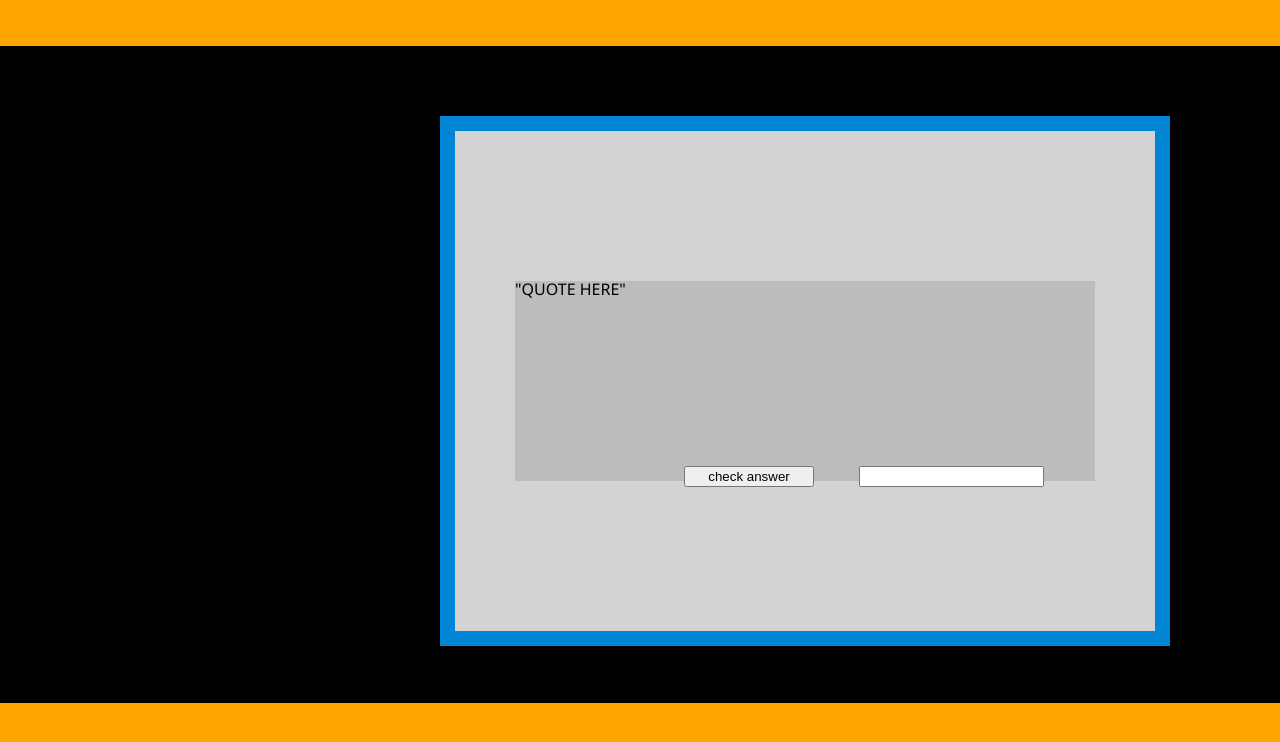
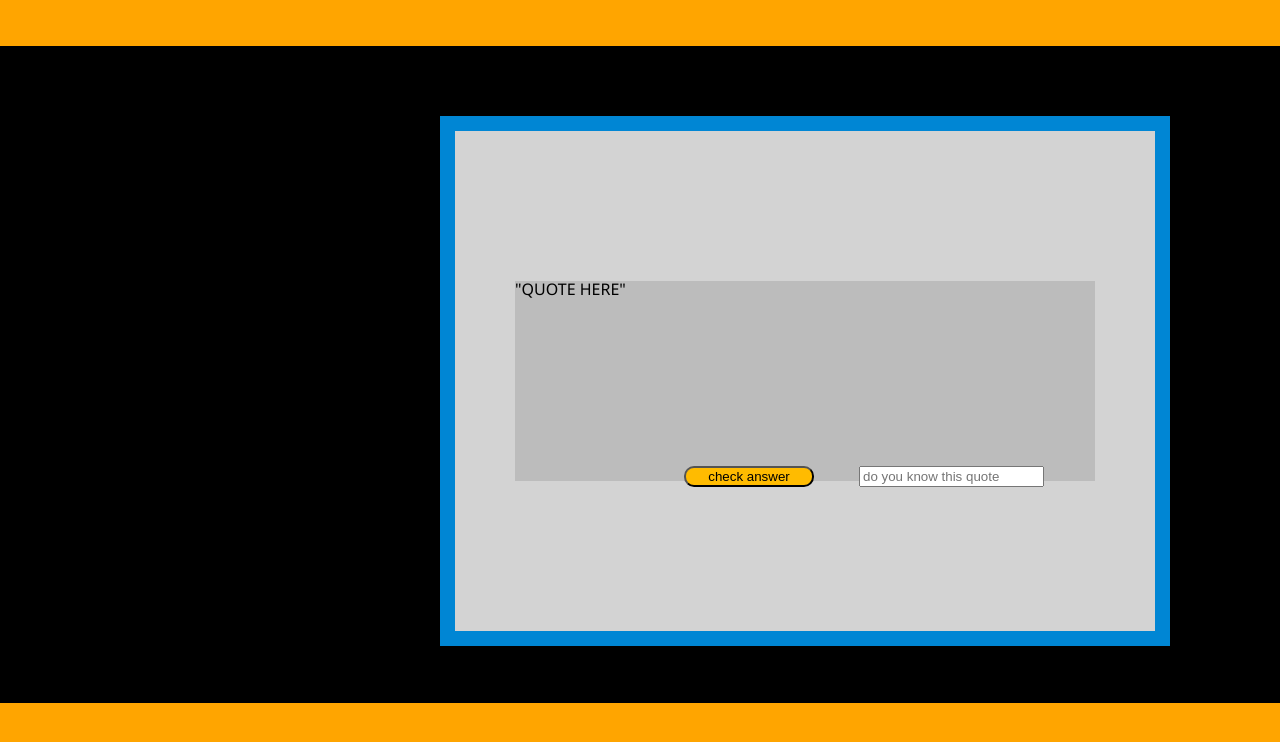
Before and after one commit to matthewguizar/WheresThatFrom, a website: page public/index.html in a window 1280 px wide. Shown: the part 114-856 px from the top of the page. Drawn offline with nearby package versions, Linux system fonts and the light colour scheme; no server answers.

Commit message:
finished

```diff
--- a/public/index.css
+++ b/public/index.css
@@ -104,7 +104,13 @@ margin:0;
     display: inline-block;
     position: relative;
     transition: 0.5s;
+    background-color: #ffbb00;
+    border-radius: 10px;
 
+}
+
+.qotd-btn:hover{
+    box-shadow: 0 12px 16px 0 rgba(0,0,0,0.24), 0 17px 50px 0 rgba(0,0,0,0.19);
 }
 
 .qotd{
--- a/public/index.html
+++ b/public/index.html
@@ -29,7 +29,7 @@
         </section>
 
         <section id="input">
-        <input type='text' class="qotd-answer"><button class="qotd-btn" type="submit">check answer</button>
+        <input type='text' class="qotd-answer" placeholder="do you know this quote"><button class="qotd-btn" type="submit">check answer</button>
         </section>
 
             <section id="displaysection"></section>
```
